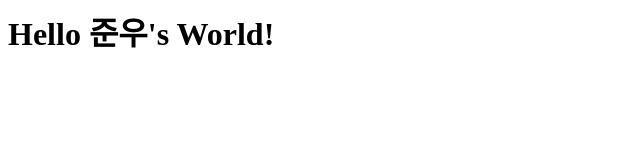
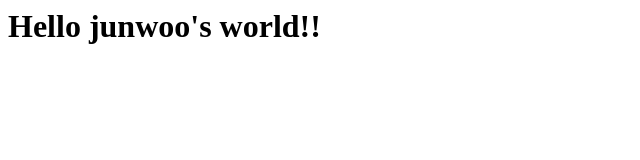
Before and after one commit to sibalsiki/jy20211421.github.io, a plain HTML site: page index.html in a window 1280 px wide. Shown: the whole page, without its empty margins (0-640 px from the left). Drawn offline with Linux system fonts and the light colour scheme.

Commit message:
제목 수정
한글이 아닌 영어로 수정했다

```diff
--- a/index.html
+++ b/index.html
@@ -1 +1 @@
-<h1>Hello 준우's World!</h1>
+<h1>Hello junwoo's world!!</h1>
```
